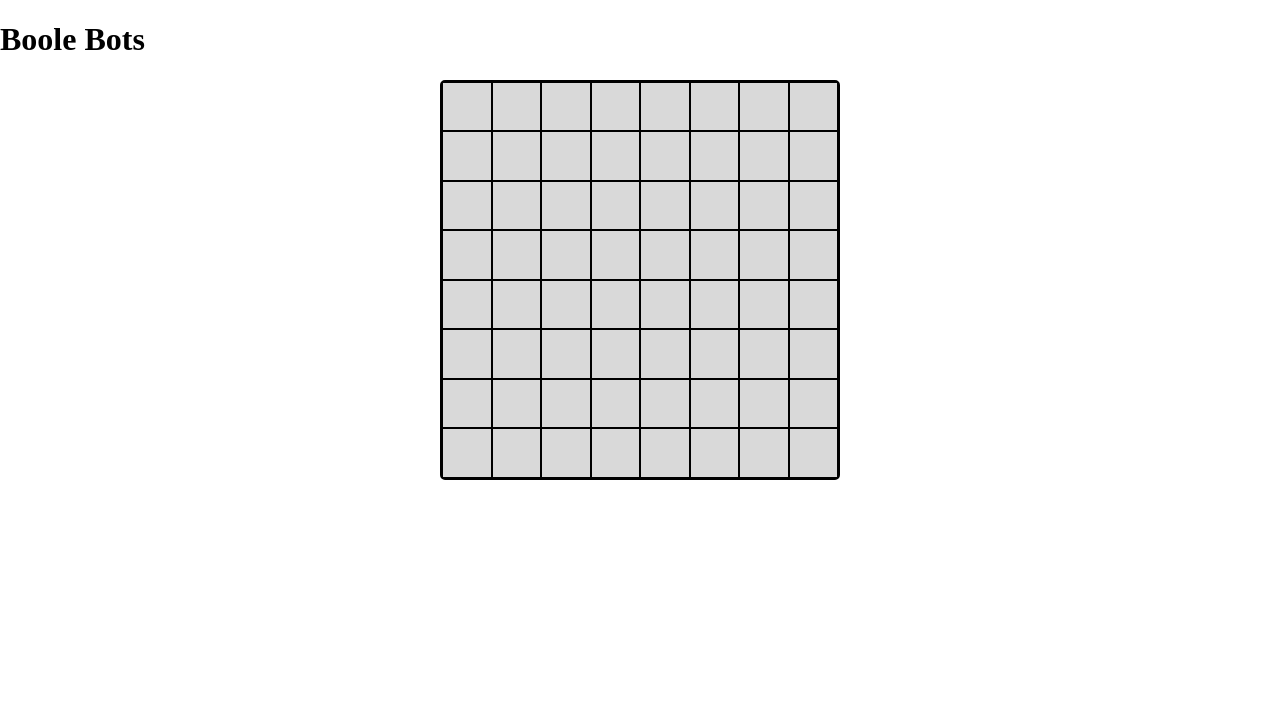
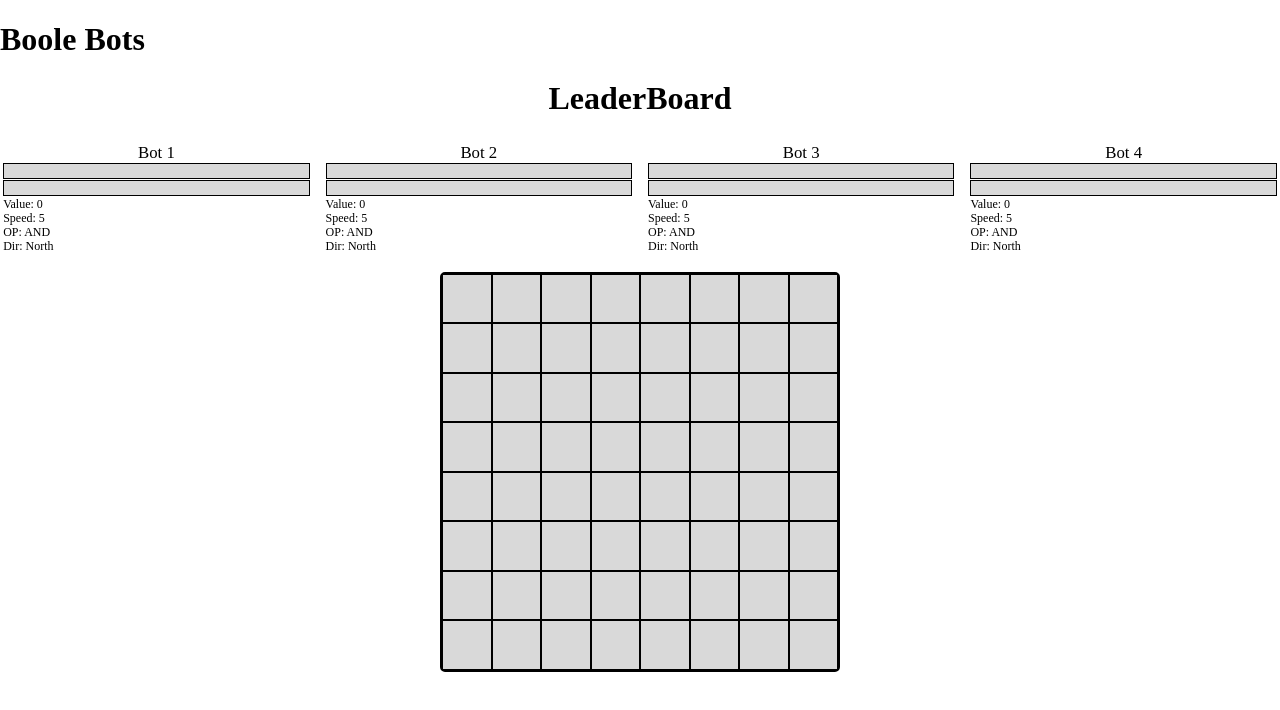
Before and after one commit to chingu-voyages/v44-tier2-team-27, a React (Vite) app: page / in a window 1280 px wide. Shown: the top 710 px of the page. Built offline with nearby package versions, Linux system fonts and the light colour scheme.

Commit message:
Modified component to render

```diff
--- a/src/app.tsx
+++ b/src/app.tsx
@@ -1,10 +1,11 @@
-import Grid from './components/Grid';
+import Board from './components/Board';
+import React from "react";
 
 const App: React.FC = () => {
   return (
     <div className="App">
       <h1>Boole Bots</h1>
-      <Grid />
+      <Board />
     </div>
   );
 }
```
